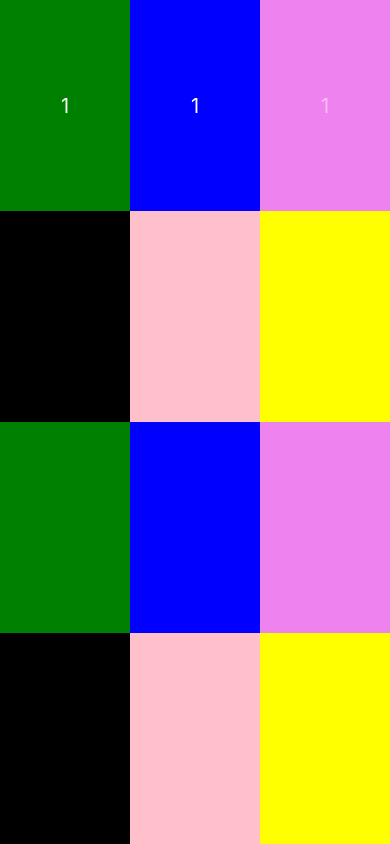
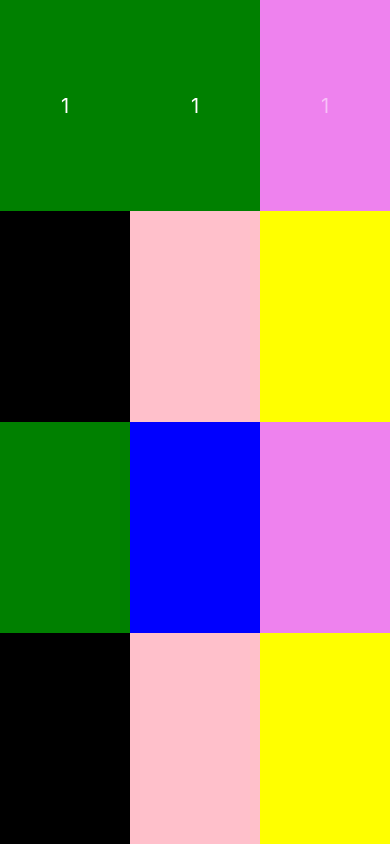
Before and after one commit to SimbaQuartz/react-native-training, a React Native app: screen / in a window 390 px wide. Built offline with nearby package versions, Linux system fonts and the light colour scheme.

Commit message:
state introduction

```diff
--- a/App.js
+++ b/App.js
@@ -1,20 +1,32 @@
 import React from 'react'
-import {View, Text} from 'react-native'
+import {View, Text, TouchableOpacity} from 'react-native'
 import { Dimensions } from 'react-native'
 
 const {height, width} = Dimensions.get('window')
 
 export default class App extends React.Component {
+
+  state = {
+    text: 1,
+    text2: 'B'
+  }
+
   render() {
     return(
       <View style={{height, width}}>
-        <View style={{backgroundColor: 'red', flex:1, flexDirection: 'row'}}>
-          <View style={{backgroundColor: 'green', flex:1, alignItems: 'center', justifyContent: 'center'}}>
-          <Text style={{fontSize: 20, color: 'white'}}>1</Text>
-          </View>
-          <View style={{backgroundColor: 'blue', flex:1, alignItems: 'center', justifyContent: 'center'}}>
-            <Text style={{fontSize: 20, color: '#fff'}}>1</Text>
-          </View>
+        <View style={{flex:1, flexDirection: 'row'}}>
+          <TouchableOpacity style={{backgroundColor: 'green', flex:1, alignItems: 'center', justifyContent: 'center'}}
+          onPress={()=>this.setState({
+            text: this.state.text+1
+          })}>
+          <Text style={{fontSize: 20, color: 'white'}}>{this.state.text}</Text>
+          </TouchableOpacity>
+          <TouchableOpacity style={{backgroundColor: 'green', flex:1, alignItems: 'center', justifyContent: 'center'}}
+          onPress={()=>this.setState({
+            text: this.state.text+1
+          })}>
+          <Text style={{fontSize: 20, color: 'white'}}>{this.state.text}</Text>
+          </TouchableOpacity>
           <View style={{backgroundColor: 'violet', flex:1, alignItems: 'center', justifyContent: 'center'}}>
             <Text style={{fontSize: 20, color: 'rgba(255, 255, 255, 0.5)'}}>1</Text>
           </View>
```
